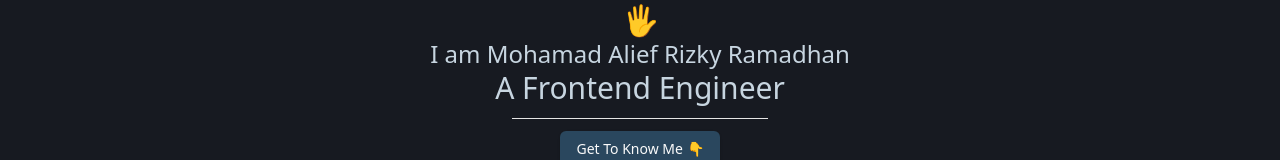
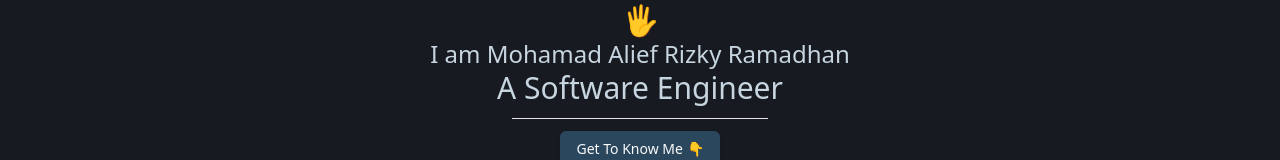
Before and after one commit to maliefrr/maliefrr.github.io, a React (Vite) app: page / in a window 1280 px wide. Shown: the part 316-476 px from the top of the page. Built offline with nearby package versions, Linux system fonts and the light colour scheme.

Commit message:
fix: change frontend engineer to software engineer

```diff
--- a/src/App.tsx
+++ b/src/App.tsx
@@ -38,7 +38,7 @@ function App() {
       <div className="w-screen h-screen flex flex-col items-center justify-center bg-[#171A21]" ref={heroRef} id='hero'>
         <h4 className="text-3xl">🖐</h4>
         <h3 className="text-[#c7d5e0] text-2xl">I am Mohamad Alief Rizky Ramadhan</h3>
-        <h4 className="text-[#c7d5e0] text-3xl">A Frontend Engineer</h4>
+        <h4 className="text-[#c7d5e0] text-3xl">A Software Engineer</h4>
         <Separator className="max-w-[20%] mt-3"/>
         <Button className="mt-3 bg-[#2a475e] hover:bg-[#1b2838] duration-300" onClick={() => scrollToRef(homeRef)}>Get To Know Me 👇</Button>
     </div>
```
